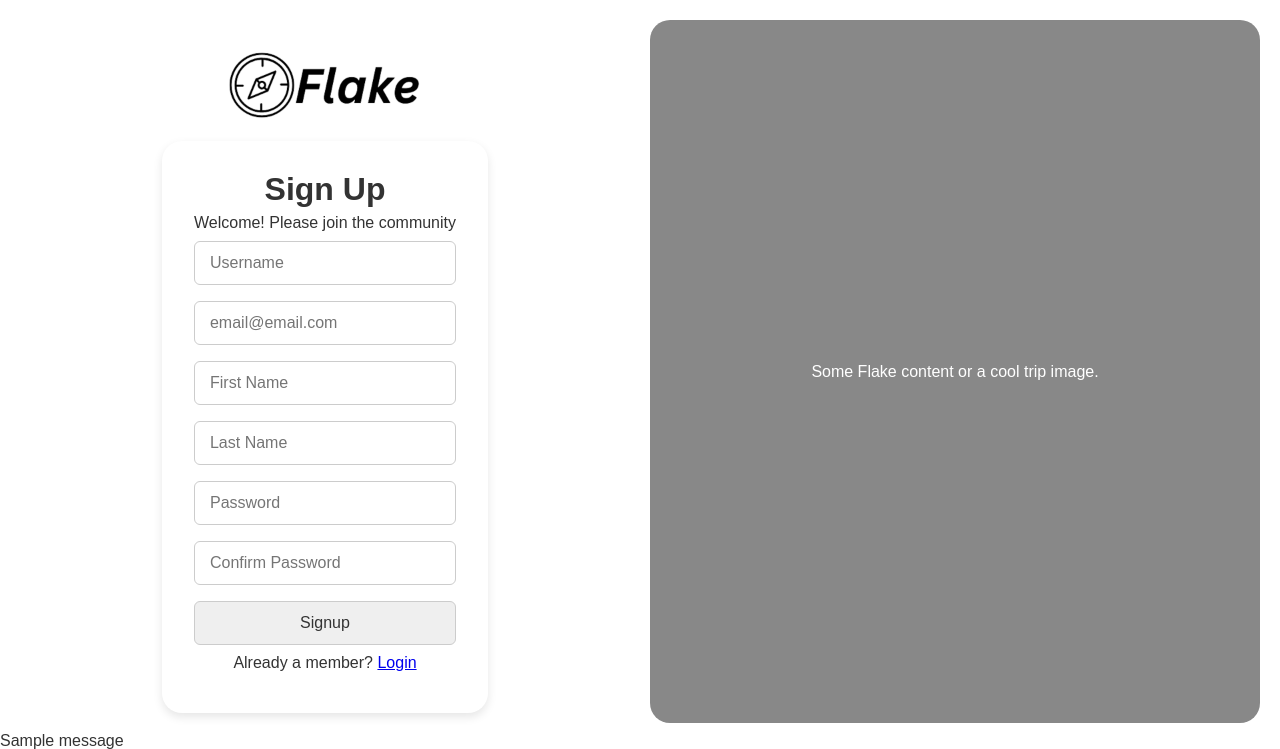
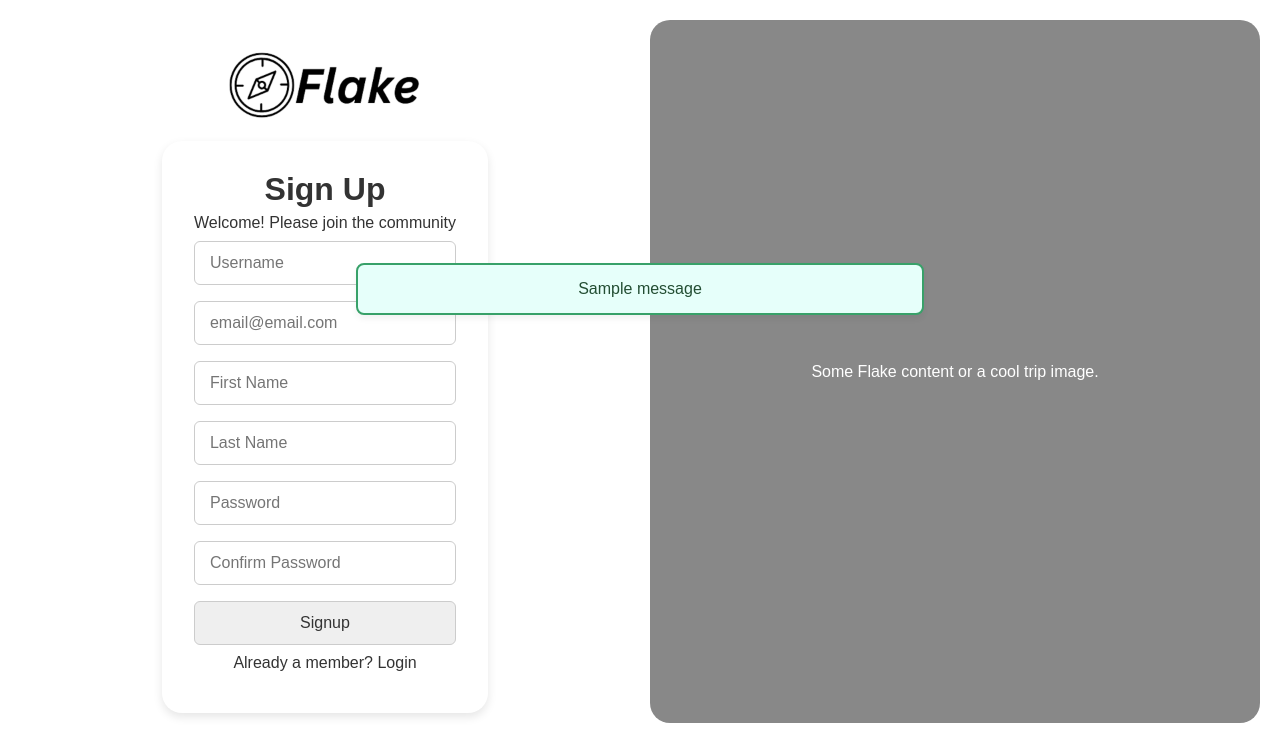
Before and after one commit to CdreKaputt/CSPB-3308-Team-4-Project, a Flask app: page /signup in a window 1280 px wide. Shown: the part 65-814 px from the top of the page. After the commit the page ends 788 px from the top, so only its background shows below. Run offline with Flask 3, Linux system fonts and the light colour scheme; tables that the repository leaves empty hold one stand-in row (values such as "Sample post"); one stand-in notice (Sample message) is shown; some libraries are stand-ins or nearby versions.

Commit message:
Style and position error and success messages from flash object

```diff
--- a/backend/app/static/css/main.css
+++ b/backend/app/static/css/main.css
@@ -2,6 +2,7 @@
 @import "style_sheets/dashboard.css";
 @import "style_sheets/about.css";
 @import "style_sheets/auth_forms.css";
+@import "style_sheets/messages.css";
 
 /* http://meyerweb.com/eric/tools/css/reset/
    v2.0 | 20110126
--- /dev/null
+++ b/backend/app/static/css/style_sheets/messages.css
@@ -0,0 +1,37 @@
+.flash-container {
+    position: fixed;
+    top: 40%;
+    left: 50%;
+    transform: translateX(-50%);
+    width: 90%;
+    max-width: 600px;
+    z-index: 9999;
+    /* margin-top: 1rem; */
+    padding: 0 1rem;
+    box-sizing: border-box;
+}
+
+.message {
+    padding: 1rem;
+    margin: 0.5rem auto;
+    max-width: 600px;
+    border-radius: 8px;
+    border-style: solid;
+    border-width: 2px;
+    font-weight: 500;
+    text-align: center;
+    box-shadow: 0 4px 6px rgba(0, 0, 0, 0.05);
+    background-color: #e6fffa;
+    border-color: #38a169;
+    color: #234e33;
+}
+
+/* .message.success {
+
+} */
+
+.message.error {
+    background-color: #fff5f5;
+    border-color: #e53e3e;
+    color: #742a2a;
+}
--- a/backend/app/templates/home.html
+++ b/backend/app/templates/home.html
@@ -55,11 +55,13 @@
 
         {% with messages = get_flashed_messages(with_categories=true) %}
         {% if messages %}
-            {% for category, message in messages %}
-            <div>
-                {{message}}
+            <div class="flash-container">
+                {% for category, message in messages %}
+                <div class="message {{category}}">
+                    {{message}}
+                </div>
+                {% endfor %}
             </div>
-            {% endfor %}
         {% endif %}
         {% endwith %}
 </body>
--- a/backend/app/templates/signup.html
+++ b/backend/app/templates/signup.html
@@ -20,7 +20,7 @@
                     <button class="signup-button" type="submit">Signup</button>
                 </form>
 
-                <p>Already a member? <a href="{{ url_for('auth_forms.login') }}">Login</a></p>
+                <p>Already a member? <a class="nav-link" href="{{ url_for('auth_forms.login') }}">Login</a></p>
             </div>
         </div>
         <div class="signup-right">
```
